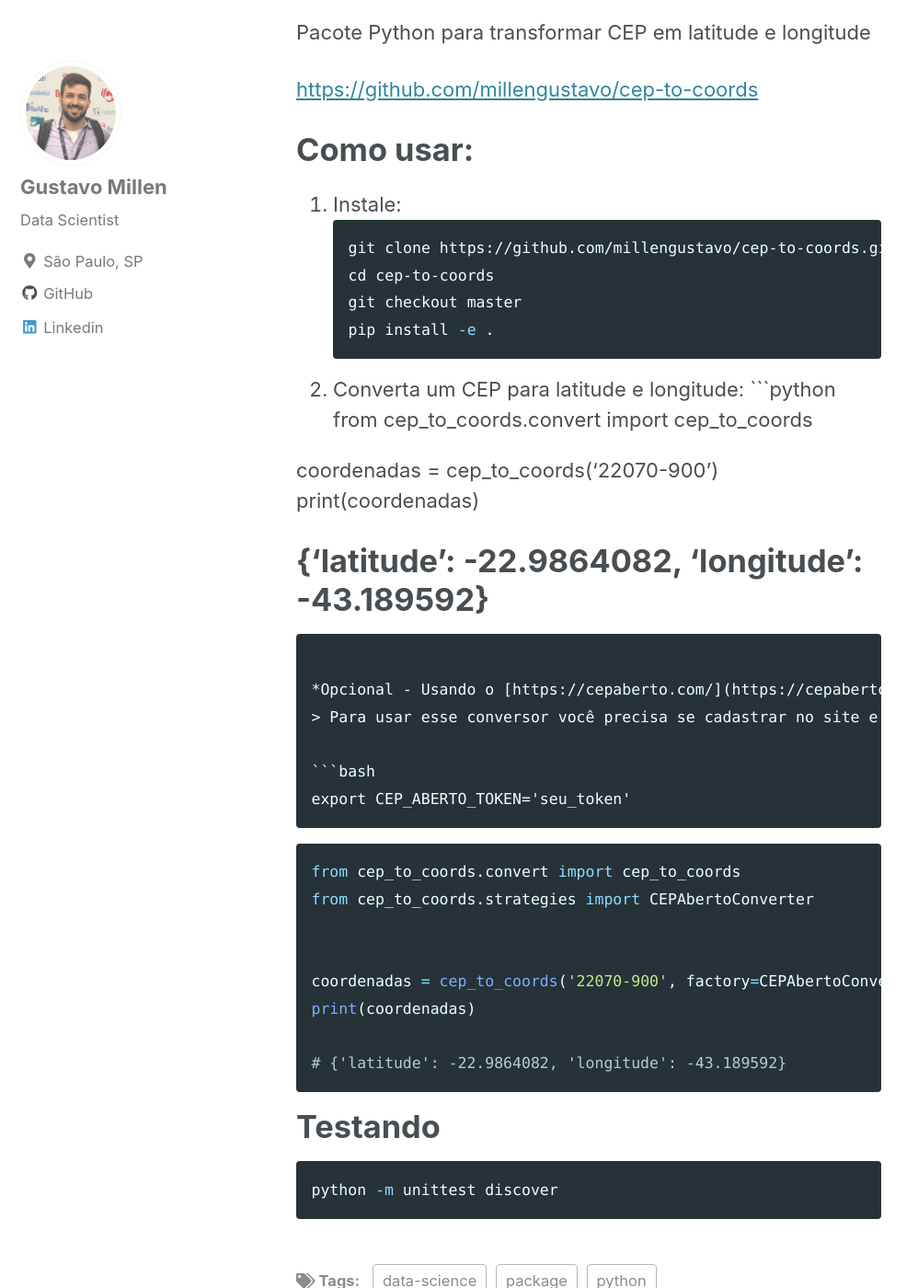
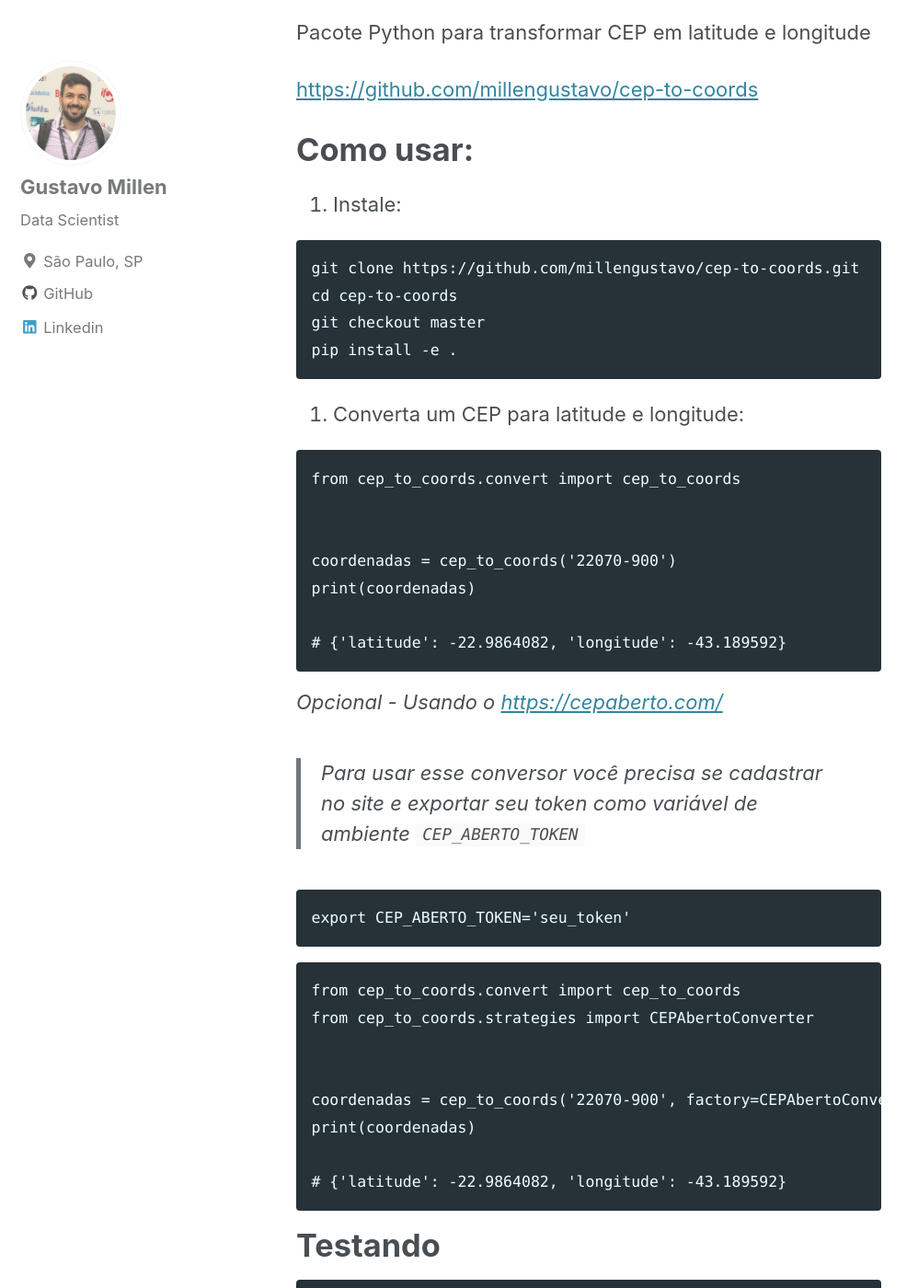
Before and after one commit to millengustavo/millengustavo.github.io, a Jekyll site: the page built from _posts/2019-12-16-cep-to-coords.md, in a window 1280 px wide and 1400 px high, scrolled down 1012 px. Shown: the whole window at 92% size, without its empty margins (0-998 px from the left). Built offline with Jekyll 4.4.1, drawn with Linux system fonts in a browser that asks for light colours; cached includes are drawn as plain includes; nearby versions of some CDN libraries; some of the changed text lies outside the part shown.

Commit message:
Fix formatting

````diff
--- a/_posts/2019-12-16-cep-to-coords.md
+++ b/_posts/2019-12-16-cep-to-coords.md
@@ -11,8 +11,10 @@
 [https://github.com/millengustavo/cep-to-coords](https://github.com/millengustavo/cep-to-coords)
 
 # Como usar:
+
 1. Instale:
-```bash
+
+```
 git clone https://github.com/millengustavo/cep-to-coords.git
 cd cep-to-coords
 git checkout master
@@ -20,7 +22,8 @@
 ```
 
 2. Converta um CEP para latitude e longitude:
-```python
+
+```
 from cep_to_coords.convert import cep_to_coords
 
 
@@ -31,13 +34,16 @@
 ```
 
 *Opcional - Usando o [https://cepaberto.com/](https://cepaberto.com/)*
+
 > Para usar esse conversor você precisa se cadastrar no site e exportar seu token como variável de ambiente `CEP_ABERTO_TOKEN`
 
-```bash
+
+```
 export CEP_ABERTO_TOKEN='seu_token'
 ```
 
-```python
+
+```
 from cep_to_coords.convert import cep_to_coords
 from cep_to_coords.strategies import CEPAbertoConverter
 
@@ -49,6 +55,7 @@
 ```
 
 # Testando
-```bash
+
+```
 python -m unittest discover
 ```
````
